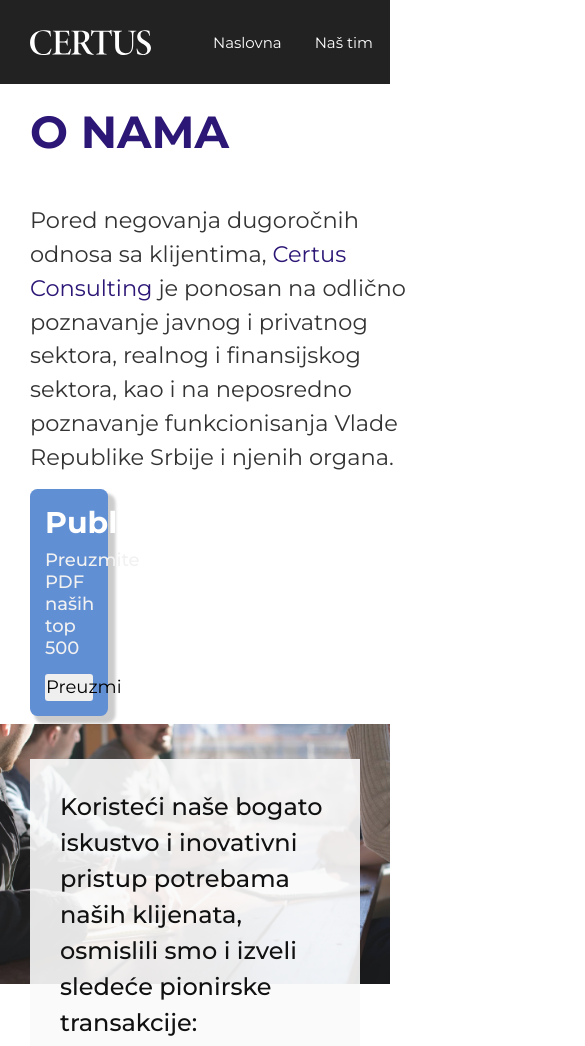
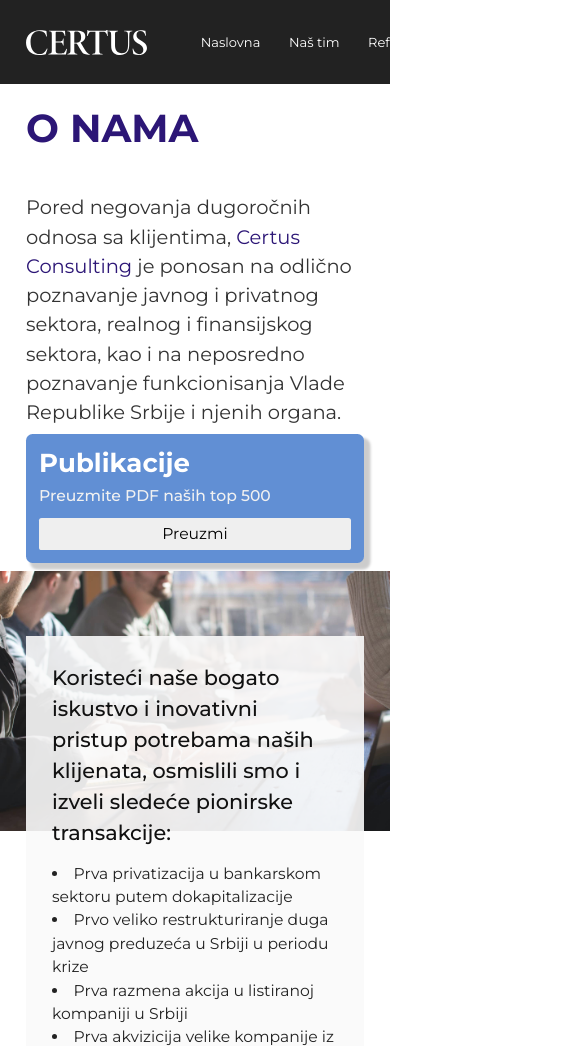
Before and after one commit to Aleksandarc/certusConsulting, a plain HTML site: page onama.html in a window 390 px wide. Shown: the top 1046 px of the page, 585 px wide, since content can reach past the window. Drawn offline with Linux system fonts and the light colour scheme.

Commit message:
Responsive o nama

```diff
--- a/app.js
+++ b/app.js
@@ -0,0 +1,5 @@
+const preuzmiPdf = document.querySelector('.preuzmiPdf');
+
+preuzmiPdf.addEventListener('click', function () {
+  window.open('https://certusconsulting.rs/top500.pdf');
+});
--- a/onama.html
+++ b/onama.html
@@ -43,7 +43,7 @@
       <aside class="oNamaDownload">
         <h2>Publikacije</h2>
         <h3>Preuzmite PDF naših top 500</h3>
-        <button>Preuzmi</button>
+        <button class="preuzmiPdf">Preuzmi</button>
       </aside>
     </div>
     <div class="oNamaTransakcije">
--- a/style.css
+++ b/style.css
@@ -447,7 +447,6 @@ table {
   grid-template-columns: 1fr 4fr;
   gap: 2%;
   border-radius: 2rem;
-  box-shadow: 0.5rem 0.5rem 0 0.2rem var(--primary-color);
 }
 
 .timLeft {
@@ -658,13 +657,10 @@ table {
   margin: 5% 0 4% 0;
 }
 .oNamaIntro {
-  width: 100%;
   margin: 2% 15%;
-  display: grid;
-  grid-template-columns: repeat(auto-fit, minmax(350px, 1fr));
+  display: flex;
   align-items: flex-start;
   justify-content: space-between;
-  gap: 1rem;
 }
 
 .oNamaIntroText {
@@ -672,6 +668,8 @@ table {
   line-height: 1.5;
   color: var(--primary-regular);
   font-weight: var(--font-regular);
+  margin-right: 2rem;
+  width: 70%;
 }
 
 .oNamaIntroText strong,
@@ -687,7 +685,8 @@ table {
   padding: 1rem 1rem;
   color: #f1f1f1;
   box-shadow: 0.4rem 0.4rem 0.2rem 0.1rem rgba(0, 0, 0, 0.2);
-  max-width: 20vw;
+  width: auto;
+  height: 100%;
 }
 
 .oNamaDownload h2 {
@@ -829,6 +828,9 @@ table {
 
 @media only screen and (max-width: 1050px) {
   /* Podesava footer i navigaciju da budu sire za manje ekrane */
+  * {
+    font-size: 14px;
+  }
   .mainNav,
   footer {
     padding-left: 5%;
@@ -890,6 +892,9 @@ table {
 
 @media only screen and (max-width: 992px) {
   /* Podesava footer i navigaciju da budu sire za manje ekrane */
+  * {
+    font-size: 13px;
+  }
   .mainNav,
   footer {
     padding-left: 2rem;
@@ -938,6 +943,23 @@ table {
     margin-right: 2rem;
   }
 
+  .oNamaIntro {
+    flex-direction: column;
+  }
+
+  .oNamaIntroText {
+    width: 100%;
+    margin: 0 0 2% 0;
+  }
+
+  .oNamaDownload {
+    width: 100%;
+  }
+
+  .oNamaDownload button {
+    padding: 0.5rem 2rem;
+  }
+
   /* Podesava kontakt */
   .kontaktContainer {
     margin-left: 2rem;
```
